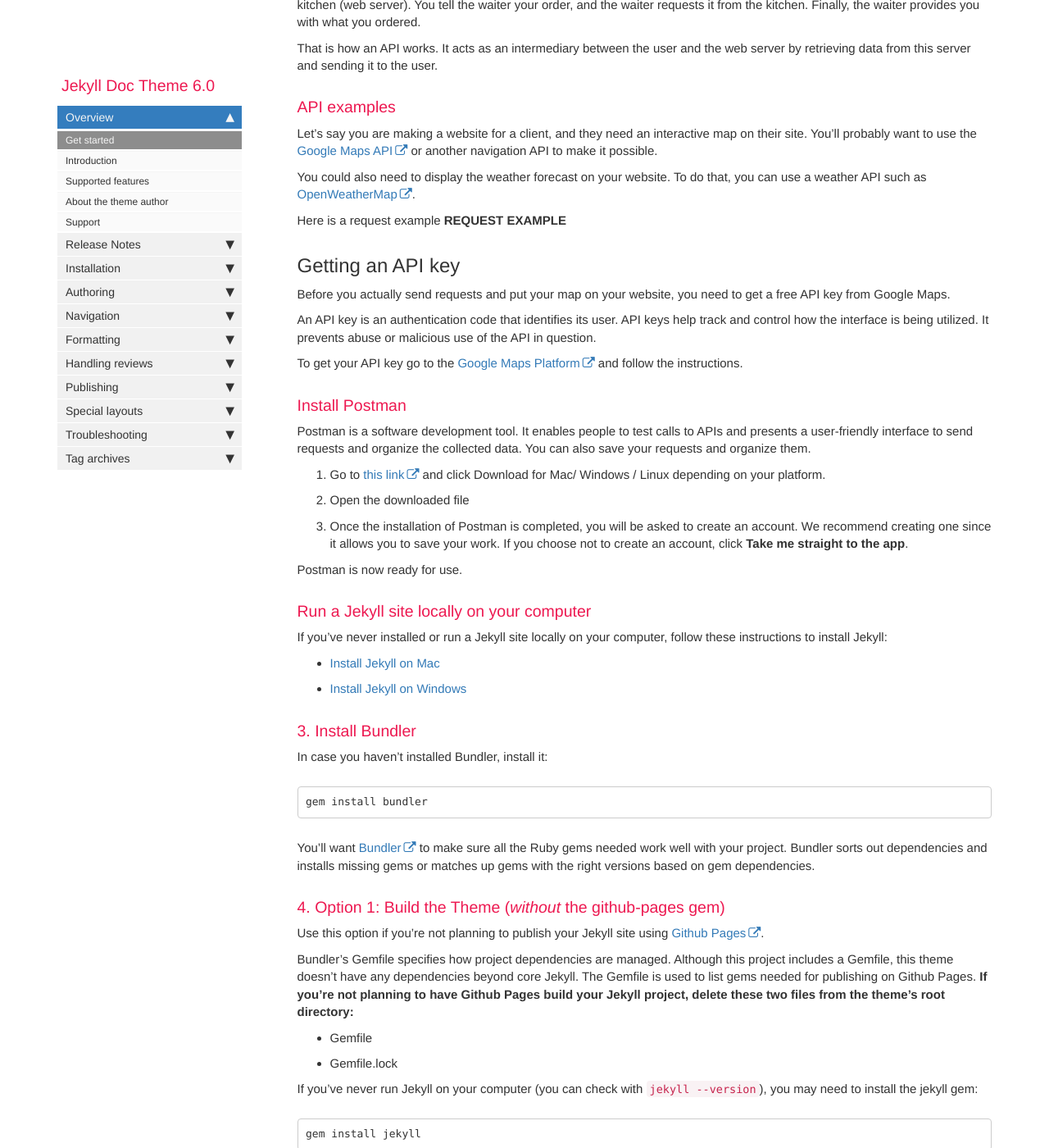
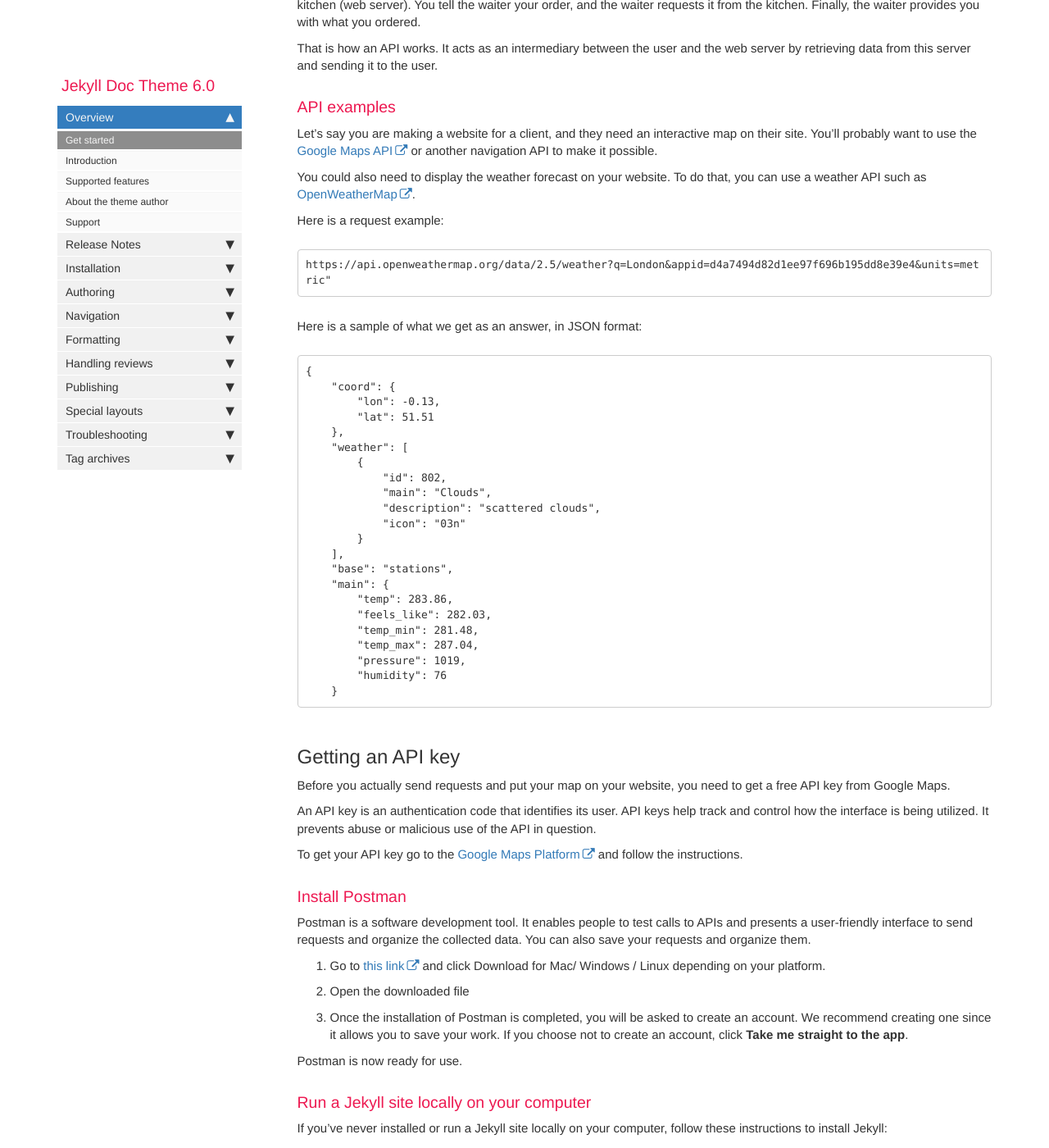
Before and after one commit to TonyBgithub/mydoctheme, a Jekyll site: the page built from index.md, in a window 1280 px wide and 1400 px high, scrolled down 1367 px. Shown: the whole window at 82% size. Built offline with Jekyll 4.4.1, drawn with Linux system fonts in a browser that asks for light colours; comment, search, counter and statistics services are not loaded.

Commit message:
changes to index page

````diff
--- a/index.md
+++ b/index.md
@@ -28,7 +28,36 @@ Let's say you are making a website for a client, and they need an interactive ma
 
 You could also need to display the weather forecast on your website. To do that, you can use a weather API such as <a href="https://openweathermap.org/api">OpenWeatherMap</a>.
 
-Here is a request example **REQUEST EXAMPLE**
+Here is a request example:
+
+```
+https://api.openweathermap.org/data/2.5/weather?q=London&appid=d4a7494d82d1ee97f696b195dd8e39e4&units=metric"
+```
+Here is a sample of what we get as an answer, in JSON format:
+```
+{
+    "coord": {
+        "lon": -0.13,
+        "lat": 51.51
+    },
+    "weather": [
+        {
+            "id": 802,
+            "main": "Clouds",
+            "description": "scattered clouds",
+            "icon": "03n"
+        }
+    ],
+    "base": "stations",
+    "main": {
+        "temp": 283.86,
+        "feels_like": 282.03,
+        "temp_min": 281.48,
+        "temp_max": 287.04,
+        "pressure": 1019,
+        "humidity": 76
+    }
+```
 
 ## Getting an API key
 
````
